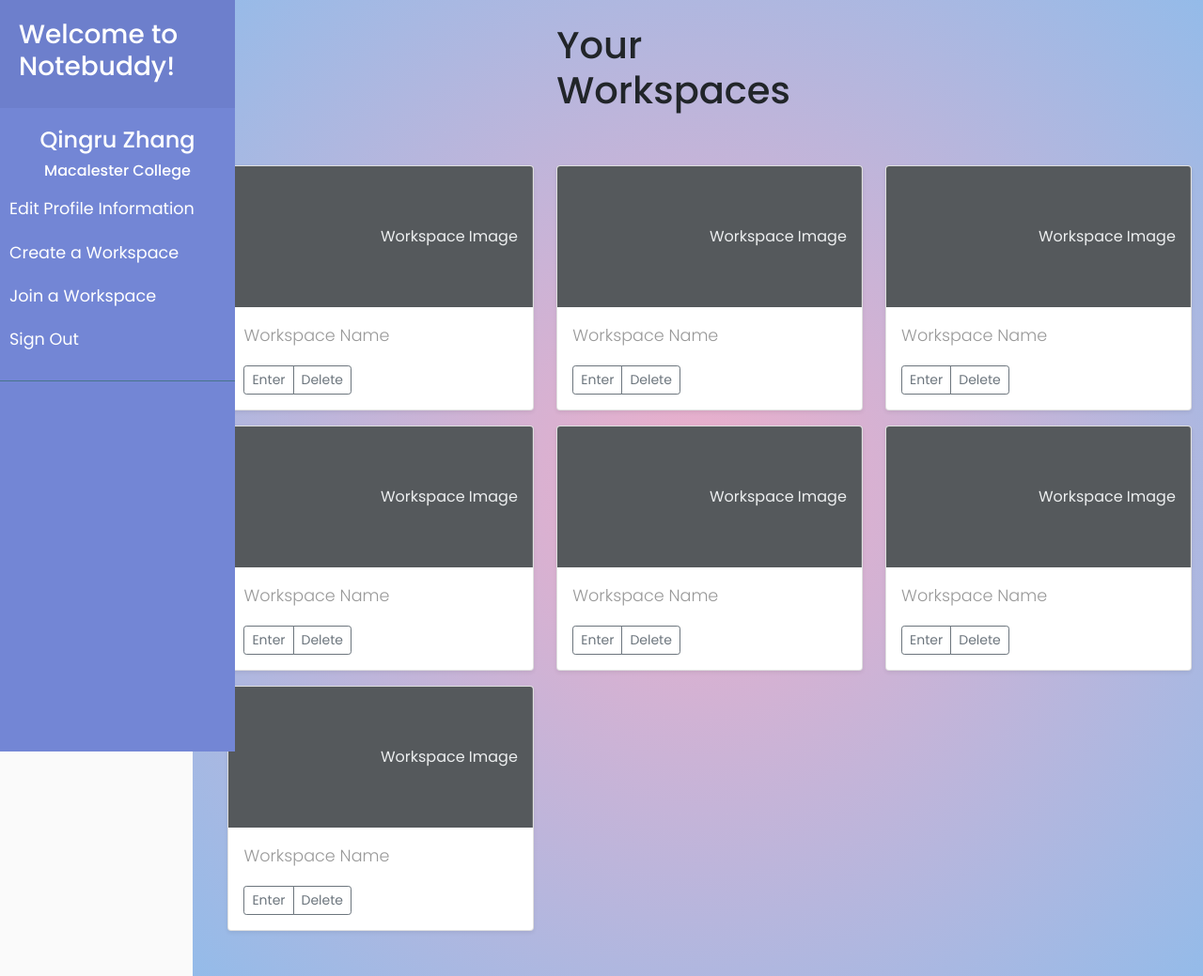
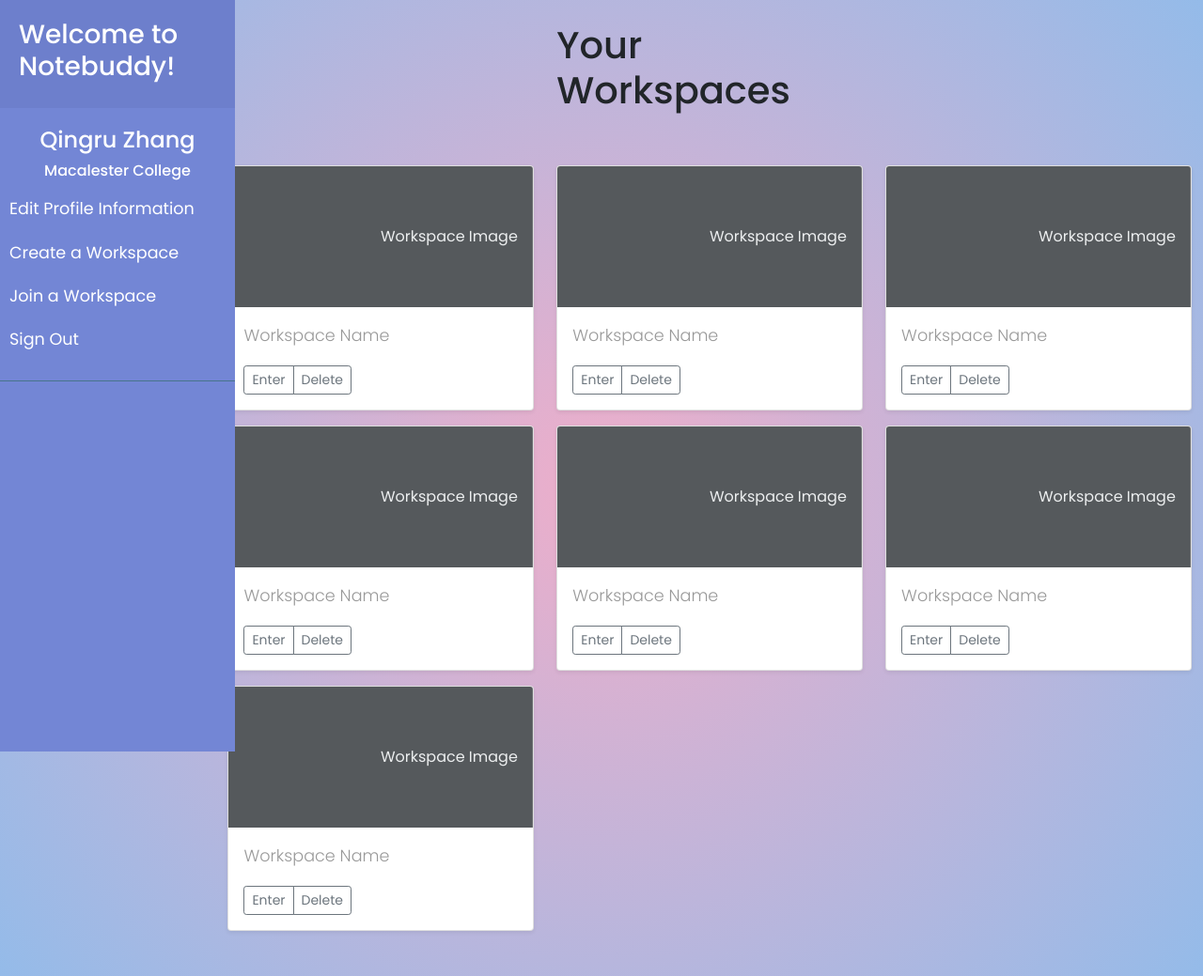
Before and after one commit to stephaniele/notebuddy, a Flask app: page / in a window 1280 px wide. Shown: the whole page at 94% size. Run offline with Flask 2, Linux system fonts and the light colour scheme; some libraries are stand-ins or nearby versions.

Commit message:
apply color

```diff
--- a/static/homepage.css
+++ b/static/homepage.css
@@ -50,7 +50,8 @@ a[data-toggle="collapse"] {
 
 body {
     font-family: 'Poppins', sans-serif;
-    background: #fafafa;
+    background: rgb(238,174,202);
+    background: radial-gradient(circle, rgba(238,174,202,1) 0%, rgba(148,187,233,1) 100%);
 }
 
 p {
@@ -105,8 +106,6 @@ a, a:hover, a:focus {
 }
 
 #content {
-    background: rgb(238,174,202);
-    background: radial-gradient(circle, rgba(238,174,202,1) 0%, rgba(148,187,233,1) 100%);
     margin-left: 16%;
     padding-left: 2%;
 }
```
